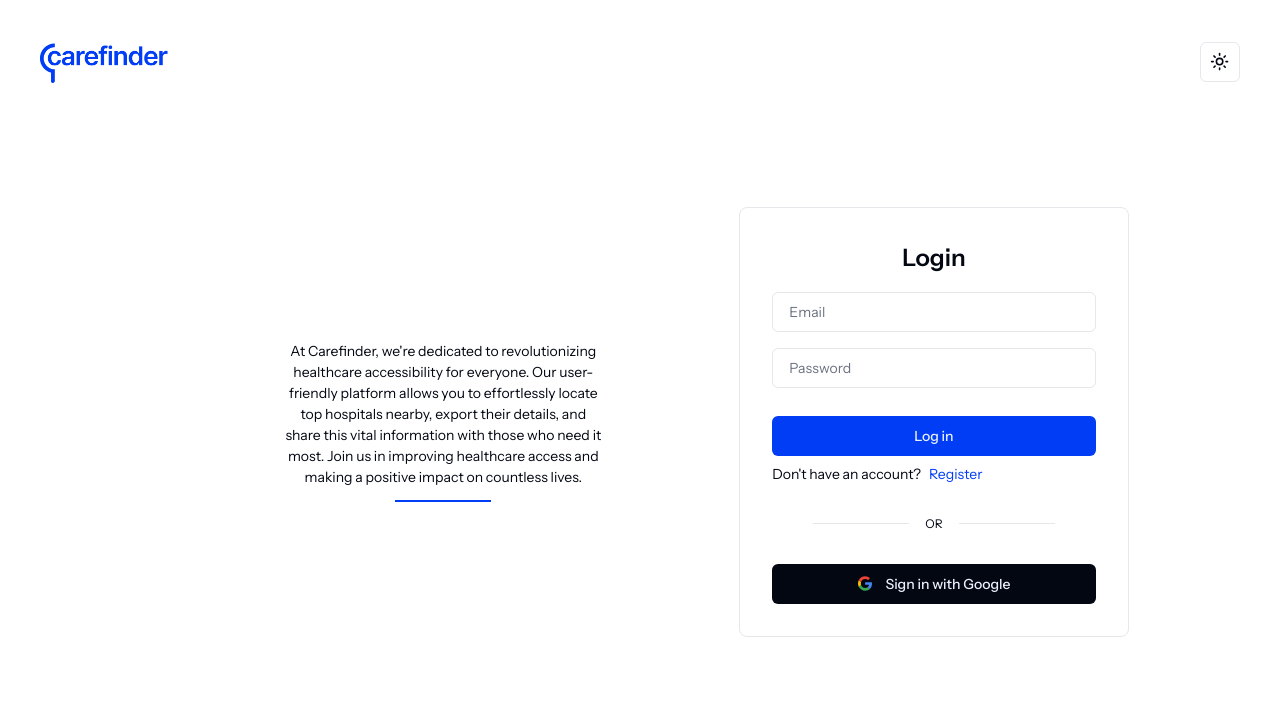
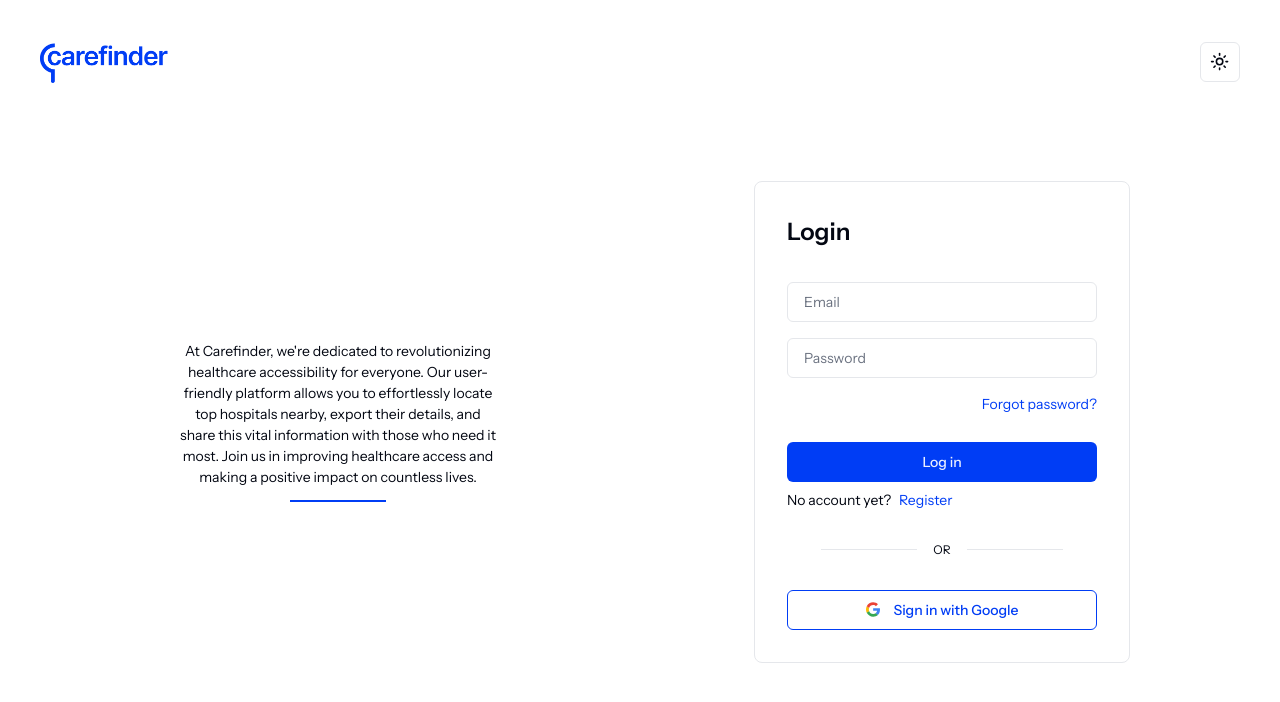
Before and after one commit to nikolasdevs/carefinder, a Next.js app: page /user/login in a window 1280 px wide. Shown: the top 702 px of the page. Built offline with nearby package versions, Linux system fonts and the light colour scheme; no server answers.

Commit message:
design updated

```diff
--- a/app/user/login/page.tsx
+++ b/app/user/login/page.tsx
@@ -50,7 +50,6 @@
 
   const {
     handleSubmit,
-    register,
     formState: { errors, isSubmitting },
   } = methods;
 
@@ -93,15 +92,15 @@
 
   return (
     <>
-      <div className="flex flex-col w-full h-screen p-10">
+      <div className="flex flex-col w-full h-screen md:p-10 p-5">
         <div className=" flex justify-between items-center">
           <Link href="/" className=" w-32">
             <Image src={Logo} alt="hero" />
           </Link>
           <ModeToggle />
         </div>
-        <div className="w-full flex md:flex-row flex-col h-screen items-center justify-center  px-4  md:gap-1">
-          <div className="hidden md:flex  flex-col md:w-1/2 items-center justify-center ">
+        <div className="w-full flex md:flex-row flex-col h-screen items-center justify-center  px-4  md:gap-10">
+          <div className="hidden md:flex  flex-col md:w-1/2 items-center justify-center">
             <motion.div
               initial={{ scale: 0, opacity: 0 }}
               animate={{ scale: 1, opacity: 1 }}
@@ -119,16 +118,19 @@
                 and making a positive impact on countless lives.{" "}
                 <span className=" w-24 h-[2px] bg-primary "></span>
               </p>{" "}
+
             </motion.div>
           </div>
 
-          <div className="flex flex-col md:w-1/3 w-full items-center justify-center h-auto px-8 border rounded-lg  py-8 ">
-            <div className="mb-4">
+          <div className="flex flex-col md:w-1/2 w-full items-center justify-center h-auto ">
+            <div className="md:w-4/6 w-full  border rounded-lg p-8">
+              {" "}
+              <div className="mb-8">
                 <h1 className="text-[1.5rem] font-semibold">Login</h1>
-            </div>
+              </div>{" "}
               <FormProvider {...methods}>
                 <form
-                className="flex flex-col gap-4 w-full"
+                  className="flex flex-col gap-4  "
                   onSubmit={handleSubmit(onSubmit)}
                 >
                   <FormField
@@ -159,7 +161,17 @@
                       </FormItem>
                     )}
                   />
-                <Button type="submit" className="mt-3" disabled={isSubmitting}>
+                  <Link
+                    href="/user/register"
+                    className="text-primary hover:font-medium text-end text-sm"
+                  >
+                    Forgot password?
+                  </Link>
+                  <Button
+                    type="submit"
+                    className="mt-3"
+                    disabled={isSubmitting}
+                  >
                     Log in
                   </Button>
                   {error && <p className="text-danger">{error}</p>}
@@ -167,7 +179,7 @@
                 </form>
               </FormProvider>
               <div className="flex mt-2 gap-2 items-center text-sm w-full">
-              <p>Don&apos;t have an account?</p>
+                <p>No account yet?</p>
                 <Link
                   href="/user/register"
                   className="text-primary hover:font-medium"
@@ -179,7 +191,7 @@
                 OR
               </div>
               <Button
-              className="flex gap-3 w-full bg-foreground hover:bg-muted"
+                className="flex gap-3 w-full border border-primary bg-transparent text-primary hover:bg-gray-100 hover:border-0"
                 onClick={handleGoogle}
               >
                 <span>
@@ -195,6 +207,7 @@
             </div>
           </div>
         </div>
+      </div>
     </>
   );
 };
--- a/app/user/register/page.tsx
+++ b/app/user/register/page.tsx
@@ -97,14 +97,14 @@
 
   return (
     <>
-      <div className="flex flex-col w-full h-screen p-10">
+      <div className="flex flex-col w-full h-screen md:p-10 p-5">
         <div className=" flex justify-between items-center">
           <Link href="/" className=" w-32">
             <Image src={Logo} alt="hero" />
           </Link>
-          <ModeToggle/>
+          <ModeToggle />
         </div>
-        <div className="w-full flex md:flex-row flex-col items-center justify-center h-screen px-4  md:gap-1">
+        <div className="w-full flex md:flex-row flex-col items-center justify-center h-screen px-4  md:gap-10">
           <div className="hidden md:flex  flex-col md:w-1/2 items-center justify-center ">
             <motion.div
               initial={{ scale: 0, opacity: 0 }}
@@ -125,8 +125,10 @@
               </div>
             </motion.div>
           </div>
-          <div className="flex flex-col md:w-1/3 w-full  items-center justify-center h-auto px-8 border rounded-lg  py-8">
-            <div className="mb-4  ">
+
+          <div className="flex flex-col md:w-1/2 w-full  items-center justify-center h-auto">
+            <div className="md:w-4/6 w-full  border rounded-lg p-8 ">
+              <div className="mb-8">
                 <h1 className="text-[1.5rem] font-semibold">Register</h1>
               </div>
               <FormProvider {...methods}>
@@ -206,7 +208,7 @@
                 OR
               </div>
               <Button
-              className="flex gap-3 w-full bg-foreground"
+                className="flex gap-3 w-full border border-primary bg-transparent text-primary hover:bg-gray-100 hover:border-0"
                 onClick={handleGoogle}
               >
                 <span>
@@ -222,6 +224,7 @@
             </div>
           </div>
         </div>
+      </div>
     </>
   );
 };
```
Lines whose indentation alone changed are shown as unchanged.
